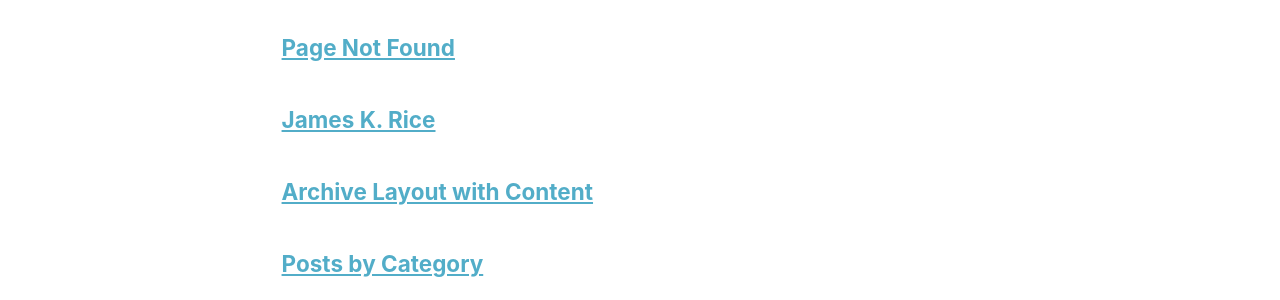
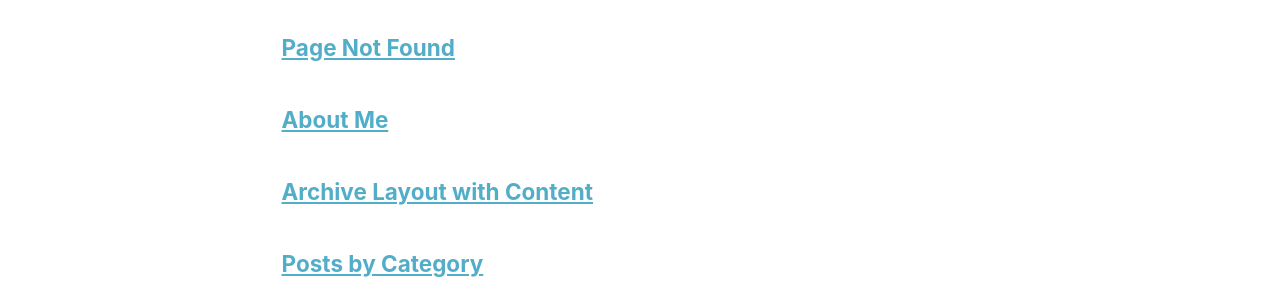
Before and after one commit to jameskrice7/jameskrice7.github.io, a Jekyll site: the page built from _pages/page-archive.html, in a window 1280 px wide and 900 px high. Shown: the part 145-445 px from the top of the window. Built offline with Jekyll 4.4.1, drawn with Linux system fonts in a browser that asks for light colours.

Commit message:
small edit

```diff
--- a/_config.yml
+++ b/_config.yml
@@ -6,7 +6,7 @@
 # `jekyll serve -l -H localhost`. If you change this file, please restart the
 # server process.
 
-theme: "minimal-mistakes-jekyll"
+
 
 # Basic Site Settings
 locale                   : "en-US"
@@ -15,7 +15,7 @@
 name                     : &name "James Rice"
 description              : &description "PhD Student at the University of Essex"
 url                      : https://jameskrice7.github.io # the base hostname & protocol for your site e.g. "https://mmistakes.github.io"
-baseurl                  : "" # the subpath of your site, e.g. "/blog"
+baseurl                  : "/aboutme"
 repository               : "jameskrice7.github.io"
 
 # Site Author - The following control what appear as part of the author content on the side bar.
--- a/_pages/about.md
+++ b/_pages/about.md
@@ -1,4 +1,8 @@
 ---
+layout: single
+title: "About Me"
+---
+
 permalink: /
 title: "James K. Rice"
 author_profile: true
```
